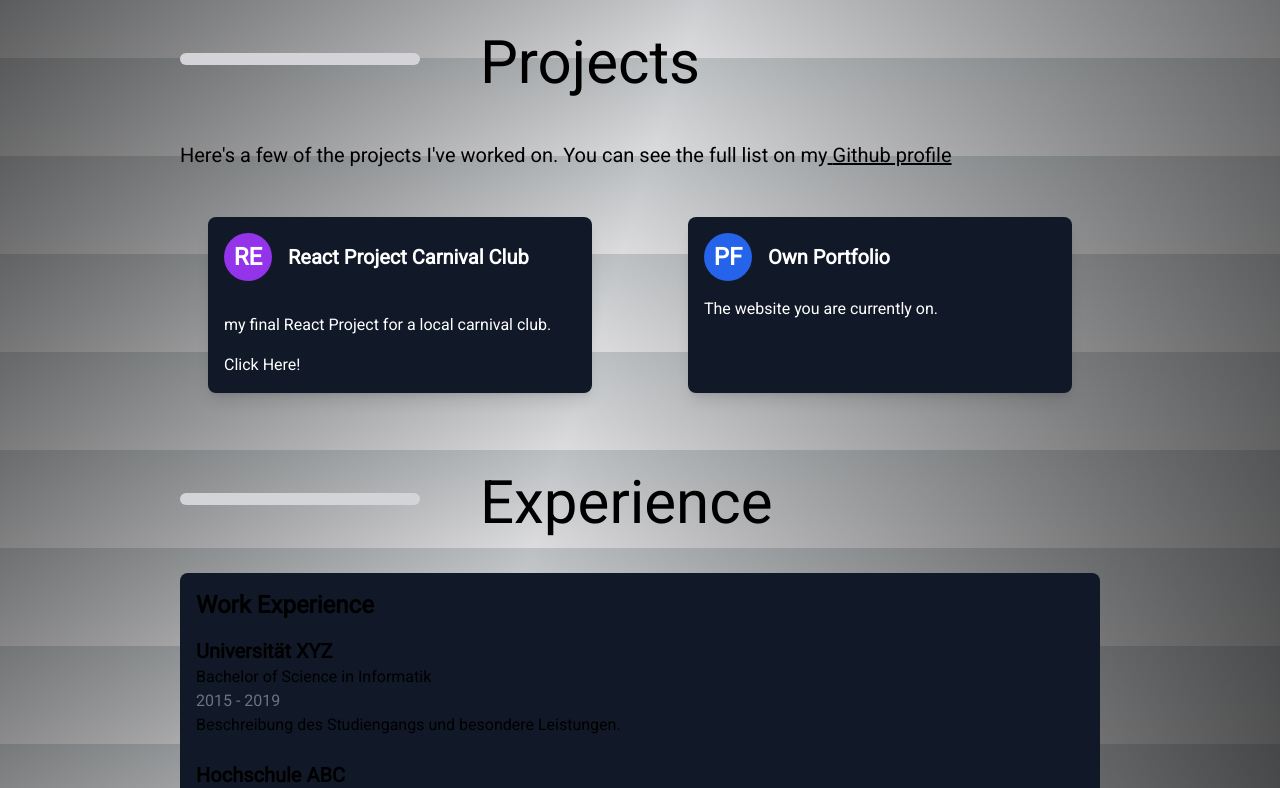
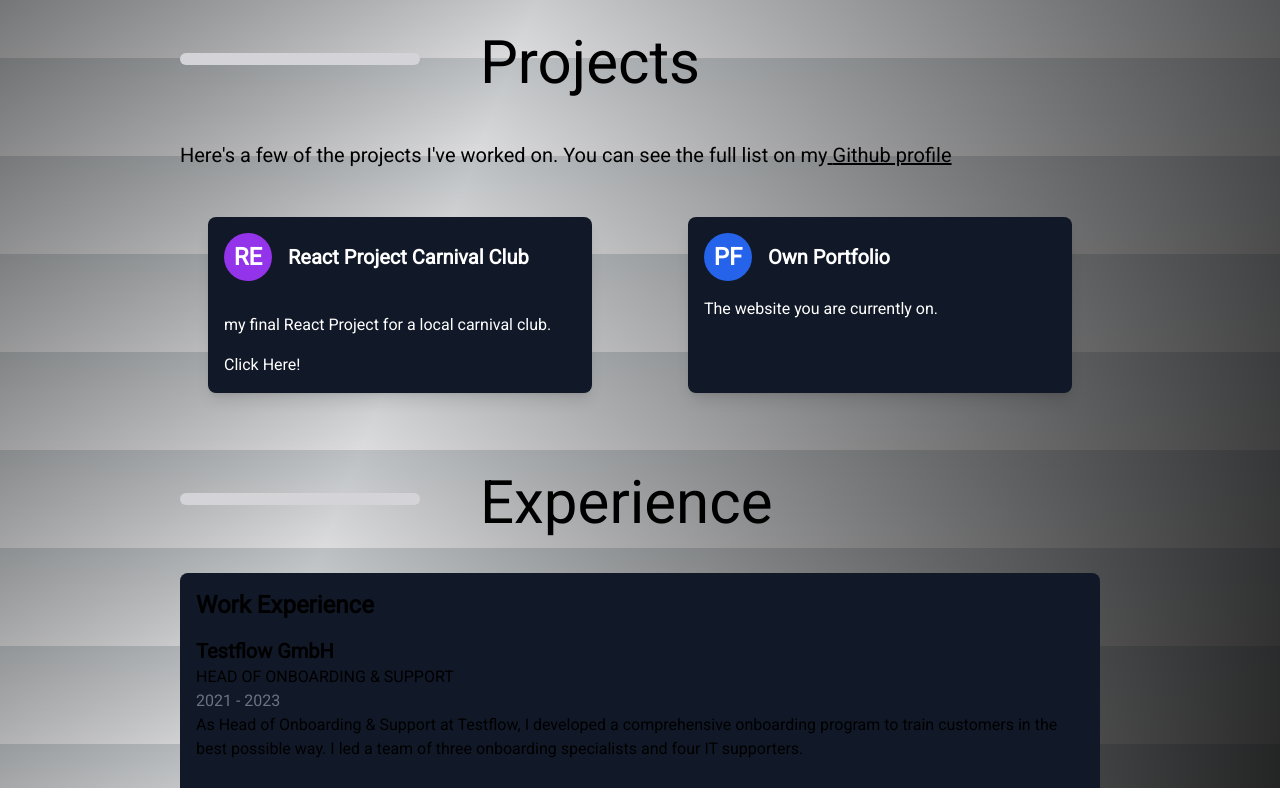
Before and after one commit to ffb92/portfolio, a Next.js app: page / in a window 1280 px wide. Shown: the part 2000-2788 px from the top of the page. Built offline with nearby package versions, Linux system fonts and the light colour scheme.

Commit message:
remove contact and add experience

```diff
--- a/src/app/components/contact.tsx
+++ /dev/null
@@ -1,77 +0,0 @@
-import React, { useState } from 'react';
-
-const Contact = () => {
-  const [formData, setFormData] = useState({
-    name: '',
-    email: '',
-    message: '',
-  });
-
-  const handleChange = (e) => {
-    setFormData({
-      ...formData,
-      [e.target.name]: e.target.value,
-    });
-  };
-
-  const handleSubmit = (e) => {
-    e.preventDefault();
-    // Hier kannst du die Logik hinzufügen, um die Daten zu senden
-    console.log(formData);
-  };
-
-  return (
-    <div className='py-10'>
-    <div className="min-h-screen flex items-center justify-center bg-gray-100 p-6">
-      <div className="bg-white p-8 rounded-lg shadow-lg w-full max-w-md">
-        <h2 className="text-2xl font-bold mb-6 text-gray-800">Kontakt</h2>
-        <form onSubmit={handleSubmit}>
-          <div className="mb-4">
-            <label className="block text-gray-700 mb-2" htmlFor="name">Name</label>
-            <input
-              type="text"
-              id="name"
-              name="name"
-              value={formData.name}
-              onChange={handleChange}
-              className="w-full px-3 py-2 border rounded-lg focus:outline-none focus:ring focus:border-blue-300"
-              required
-            />
-          </div>
-          <div className="mb-4">
-            <label className="block text-gray-700 mb-2" htmlFor="email">Email</label>
-            <input
-              type="email"
-              id="email"
-              name="email"
-              value={formData.email}
-              onChange={handleChange}
-              className="w-full px-3 py-2 border rounded-lg focus:outline-none focus:ring focus:border-blue-300"
-              required
-            />
-          </div>
-          <div className="mb-4">
-            <label className="block text-gray-700 mb-2" htmlFor="message">Nachricht</label>
-            <textarea
-              id="message"
-              name="message"
-              value={formData.message}
-              onChange={handleChange}
-              className="w-full px-3 py-2 border rounded-lg focus:outline-none focus:ring focus:border-blue-300"
-              required
-            ></textarea>
-          </div>
-          <button
-            type="submit"
-            className="w-full bg-blue-500 text-white py-2 px-4 rounded-lg hover:bg-blue-600 transition duration-300"
-          >
-            Senden
-          </button>
-        </form>
-      </div>
-    </div>
-    </div>
-  );
-};
-
-export default Contact;
--- a/src/app/components/experience.tsx
+++ b/src/app/components/experience.tsx
@@ -1,31 +1,36 @@
 const Experience = () => {
   const educationData = [
     {
-      institution: 'Universität XYZ',
-      degree: 'Bachelor of Science in Informatik',
-      period: '2015 - 2019',
-      description: 'Beschreibung des Studiengangs und besondere Leistungen.',
+      institution: 'Testflow GmbH',
+      degree: 'HEAD OF ONBOARDING & SUPPORT',
+      period: '2021 - 2023',
+      description:
+        'As Head of Onboarding & Support at Testflow, I developed a comprehensive onboarding program to train customers in the best possible way. I led a team of three onboarding specialists and four IT supporters.',
     },
     {
-      institution: 'Hochschule ABC',
-      degree: 'Master of Science in Software Engineering',
+      institution: 'Bewotec GmbH',
+      degree: 'IT - Support',
       period: '2019 - 2021',
-      description: 'Beschreibung des Studiengangs und besondere Leistungen.',
+      description:
+        'In my role as IT Support, I handled customer inquiries and onboardings daily. My ability to explain complex technical concepts in an understandable way significantly improved user efficiency and satisfaction.',
     },
   ];
 
   const workData = [
     {
-      institution: 'test',
-      degree: 'Bachelor of Science in Informatik',
-      period: '2015 - 2019',
-      description: 'Beschreibung des Studiengangs und besondere Leistungen.',
+      institution: 'Expert Bergisch Gladbach',
+      degree: 'Education Retail Salesman',
+      period: '2014 - 2018',
     },
     {
-      institution: 'Hteasdas',
-      degree: 'Master of Science in Software Engineering',
-      period: '2019 - 2021',
-      description: 'Beschreibung des Studiengangs und besondere Leistungen.',
+      institution: 'Higher commercial School Bergisch Gladbach',
+      degree: 'Fachhochschulreife',
+      period: '2011 - 2014',
+    },
+    {
+      institution: 'Herkenrath secondary school',
+      degree: 'Secondary School',
+      period: '2005 - 2011',
     },
   ];
 
--- a/src/app/page.tsx
+++ b/src/app/page.tsx
@@ -144,16 +144,6 @@ export default function Home() {
                 <Education />
               </div>
             </section>
-            {/* //? contact section starts here */}
-            <section id="contact" className="flex flex-col justify-center content-center py-10 ">
-              <div className="flex fle-row just">
-                <div className=" h-3 w-60 md:block  bg-zinc-300 rounded-2xl m-5" />
-                <h2 className="sm:text-4xl md:text-6xl px-10">Contact</h2>
-              </div>
-              <div className="px-5">
-              <Contact />
-              </div>
-            </section>
           </div>
         </main>
       </div>
```
Lines whose indentation alone changed are shown as unchanged.
